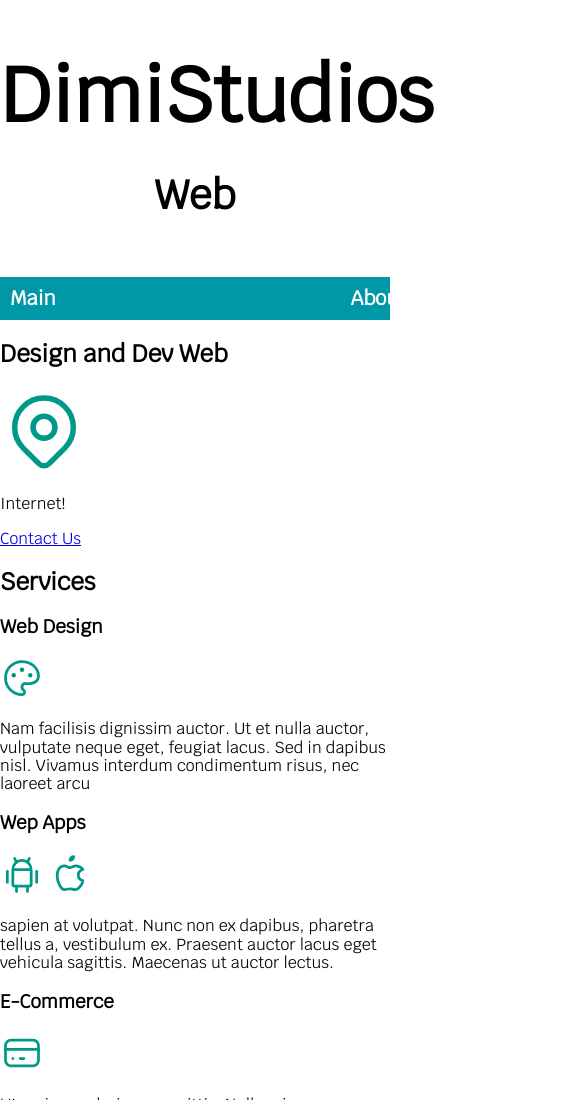
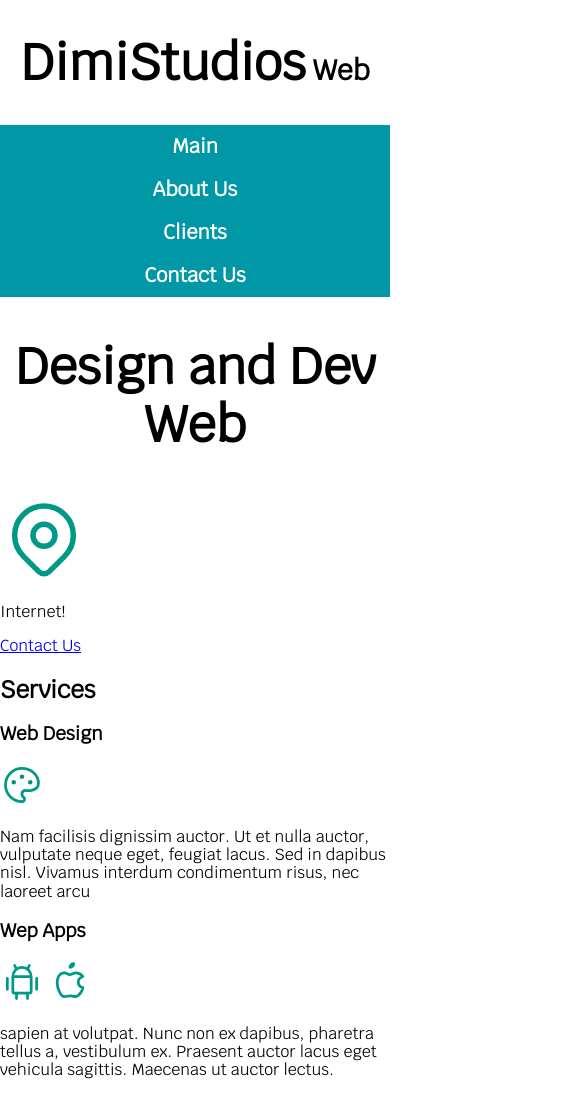
Before and after one commit to SaulSaavedraLaura/First-Web, a plain HTML site: page index.html in a window 390 px wide. Shown: the top 1100 px of the page, 585 px wide, since content can reach past the window. Drawn offline with nearby package versions, Linux system fonts and the light colour scheme; a web font is replaced by a local one.

Commit message:
Media Queries añadido

```diff
--- a/css/style.css
+++ b/css/style.css
@@ -7,13 +7,17 @@ body {
 }
 .title {
     text-align: center;
-    font-size: 3.8rem;
+    font-size: 2.5rem;
 }
 .title span {
-    font-size: 4rem;
+    font-size: 2.8rem;
+}
+.subtitle {
+    text-align: center;
+    font-size: 5rem;
 }
 .container{
-    width: 120rem;
+    max-width: 120rem;
     margin: 0 auto;
 }
 .nav-bg {
@@ -21,10 +25,18 @@ body {
 }
 .main-nav {
     display: flex;
-    justify-content: space-between;
+    flex-direction: column;
+}
+@media (min-width: 768px) {
+    .main-nav {
+        flex-direction: row;
+        justify-content: space-between;
+    }
 }
 .main-nav a{
     color: #ffffff;
+    display: block;
+    text-align: center;
     text-decoration: none;
     font-size: 2rem;
     font-weight: bold;
--- a/index.html
+++ b/index.html
@@ -27,8 +27,9 @@
     </div>
 
 
-    <section>
-        <h2>Design and Dev Web</h2>
+    <section class="hero">
+        <div class="hero-container"></div>
+        <h2 class="subtitle">Design and Dev Web</h2>
         <svg xmlns="http://www.w3.org/2000/svg" class="icon icon-tabler icon-tabler-map-pin" width="88" height="88" viewBox="0 0 24 24" stroke-width="1.5" stroke="#009988" fill="none" stroke-linecap="round" stroke-linejoin="round">
             <path stroke="none" d="M0 0h24v24H0z" fill="none"/>
             <circle cx="12" cy="11" r="3" />
```
